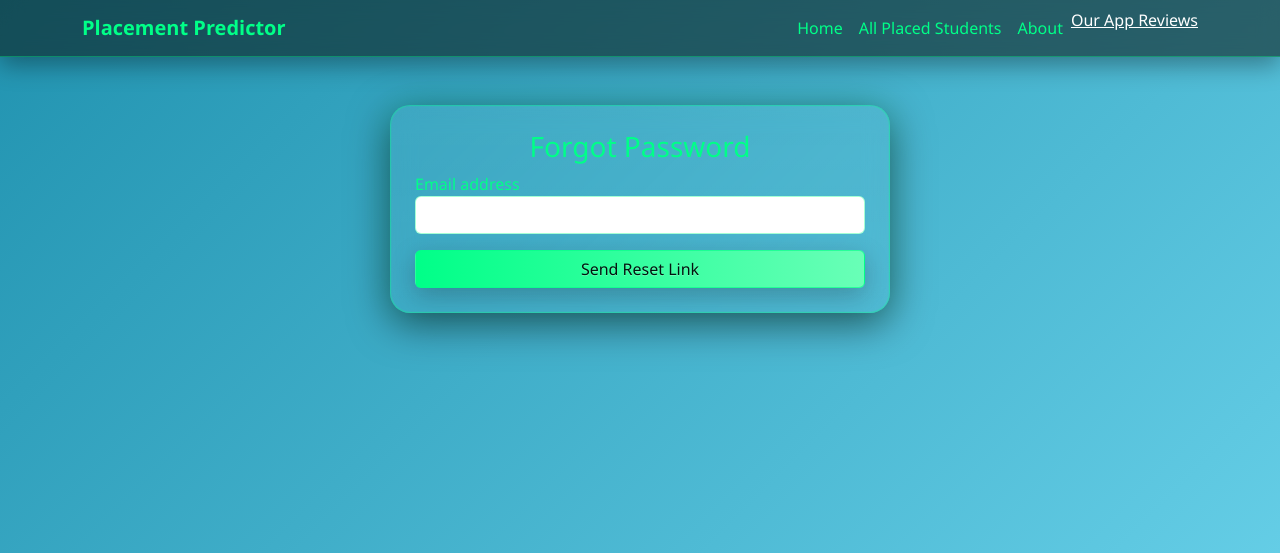
After one commit to Martin-Chauke/Student-Placement-Predictor, a Flask app: page /forgot_password in a window 1280 px wide. The commit adds this page. Shown: the top 553 px of the page. Run offline with Flask 3, Linux system fonts and the light colour scheme; parts of the project's set-up code (start-up, migrations or seed data) failed here and were passed over.

Commit message:
password reset

```diff
--- a/app.py
+++ b/app.py
@@ -8,6 +8,10 @@ import os
 from dotenv import load_dotenv
 from functools import wraps
 from datetime import datetime
+from itsdangerous import URLSafeTimedSerializer
+import smtplib
+from email.mime.text import MIMEText
+from email.mime.multipart import MIMEMultipart
 #import random
 
 
@@ -97,7 +101,14 @@ load_dotenv()
 
 # Initialize Flask app
 app = Flask(__name__)
-app.secret_key=os.environ.get("SECRET_KEY","dev_secret") # fall back to "dev_secret " if not found
+SECRET_KEY=os.environ.get("SECRET_KEY","dev_secret")
+app.secret_key=SECRET_KEY
+
+
+#Create the serializer using a definite string
+s = URLSafeTimedSerializer(SECRET_KEY)
+
+
 
 #setup the database(sqlite)
 DATABASE="users.db"
@@ -623,7 +634,83 @@ def public_reviews():
     # save the previous page(referrer) if available
     prev_page= request.referrer
     return render_template("public_reviews.html", reviews=reviews,prev_page=prev_page)
+#-----------------------------------------------------------------------------------------------------------------
+#Password reset in case the use forgot it
+# Serializer for tokens
+app.secret_key=os.environ.get("SECRET_KEY","dev_secret")
+ # fall back to "dev_secret " if not found
 
+
+smtp_server="smtp.gmail.com"
+smtp_port=587
+sender = "martinchauke2003@gmail.com"
+password = "ljgu sqvo ozog wlga"
+# Simple email sending function
+def send_email(to, subject, body):
+
+    msg = MIMEMultipart()
+    msg["Subject"] = subject
+    msg["From"] = sender
+    msg["To"] = to
+
+
+    # Attach plain text
+    msg.attach(MIMEText(body,"plain"))
+    try:
+        with smtplib.SMTP(smtp_server, smtp_port) as server:
+            server.starttls()
+            server.login(sender, password)
+            server.sendmail(sender, [to], msg.as_string())
+
+    except Exception as e:
+        print(f"Error sending email: {e}")
+
+@app.route("/forgot_password", methods=["GET", "POST"])
+def forgot_password():
+    if request.method == "POST":
+        email = request.form["email"]
+
+        conn = get_db_connection()
+        user = conn.execute("SELECT * FROM users WHERE email = ?", (email,)).fetchone()
+        conn.close()
+
+        if user:
+            token = s.dumps(email, salt="password-reset-salt")
+            reset_url = url_for("reset_password", token=token, _external=True)
+
+            send_email(
+                to=email,
+                subject="Password Reset Request",
+                body=f"Click the link to reset your password:\n{reset_url}\n\nThis link expires in 30 minutes."
+            )
+
+            flash("Password reset link sent to your email.", "info")
+        else:
+            flash("No account found with that email.", "danger")
+
+    return render_template("forgot_password.html")
+
+# Reset password route
+@app.route("/reset_password/<token>",methods=["GET", "POST"])
+def reset_password(token):
+    try:
+        email=s.loads(token, salt="password-reset-salt",max_age=1800) #valid for 30 mins
+    except:
+        flash("Invalid or expired reset link","danger")
+        return  redirect(url_for("login"))
+
+    if request.method == "POST":
+        new_password=generate_password_hash(request.form["password"])
+
+        conn=get_db_connection()
+        conn.execute("UPDATE users SET password=?",(new_password,email))
+        conn.commit()
+        conn.close()
+
+        flash("Password reset successful! Please login.","success")
+        return redirect(url_for("login"))
+
+    return render_template("reset_password.html")
 
 if __name__ == "__main__":
     init_db() #Ensure the users table exists
--- /dev/null
+++ b/templates/forgot_password.html
@@ -0,0 +1,13 @@
+{% extends "base.html" %}
+{% block content %}
+<div class="glass p-4 mx-auto" style="max-width: 500px;">
+  <h3 class="text-center">Forgot Password</h3>
+  <form method="POST">
+    <div class="mb-3">
+      <label>Email address</label>
+      <input type="email" name="email" class="form-control" required>
+    </div>
+    <button type="submit" class="btn btn-neo w-100">Send Reset Link</button>
+  </form>
+</div>
+{% endblock %}
--- a/templates/login.html
+++ b/templates/login.html
@@ -15,6 +15,8 @@
   </form>
   <p class="text-center mt-3" style="color:black">No account?
     <a href="{{ url_for('register') }}" style="color:blue">Register</a>
+    <br>
+    <a href="{{ url_for('forgot_password') }}" style="color:blue">Forgot your password?</a>
   </p>
 </div>
 {% endblock %}
```
Also changed, not shown: templates/reset_password.html (added, +13 -0 lines), users.db.
